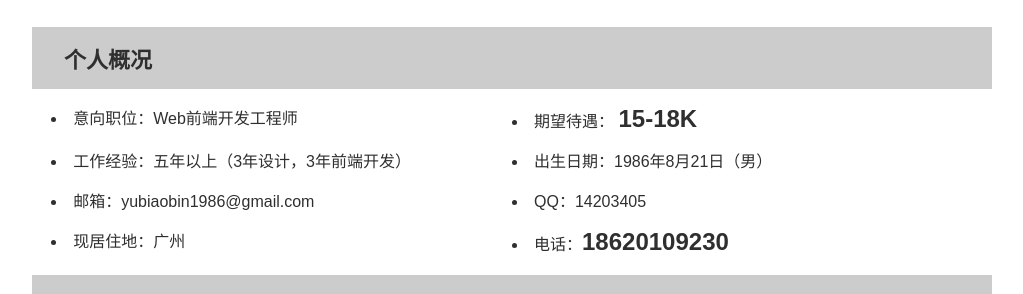
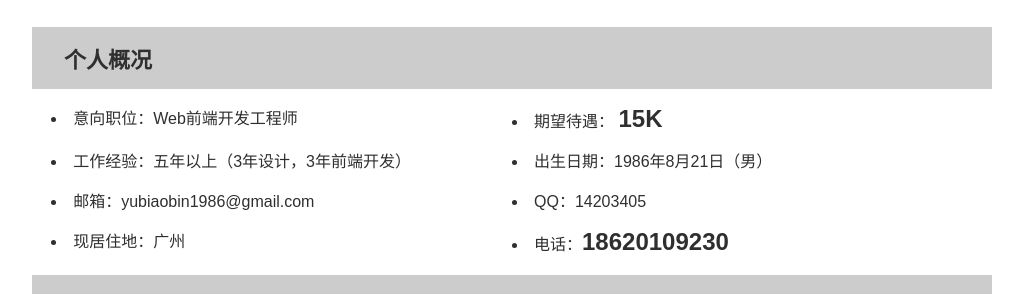
Before and after one commit to yubiaobin/yubiaobin.github.io, a Jekyll site: the page docs/resume.html, which Jekyll copies as it is, in a window 1280 px wide and 900 px high. Shown: the part 124-418 px from the top of the window, without its empty margins (128-1151 px from the left). Built offline with Jekyll 4.4.1, drawn with Linux system fonts in a browser that asks for light colours; comment, search, counter and statistics services are not loaded.

Commit message:
modified salary

```diff
--- a/docs/resume.html
+++ b/docs/resume.html
@@ -106,7 +106,7 @@
 	        <ul>
 	        	<li>意向职位：Web前端开发工程师</li>
 
-	            <li>期望待遇： <strong>15-18K</strong></li>
+	            <li>期望待遇： <strong>15K</strong></li>
 	            <li>工作经验：五年以上（3年设计，3年前端开发）</li>
 	            <li>出生日期：1986年8月21日（男）</li>
 	            <li>邮箱：yubiaobin1986@gmail.com</li>
```
